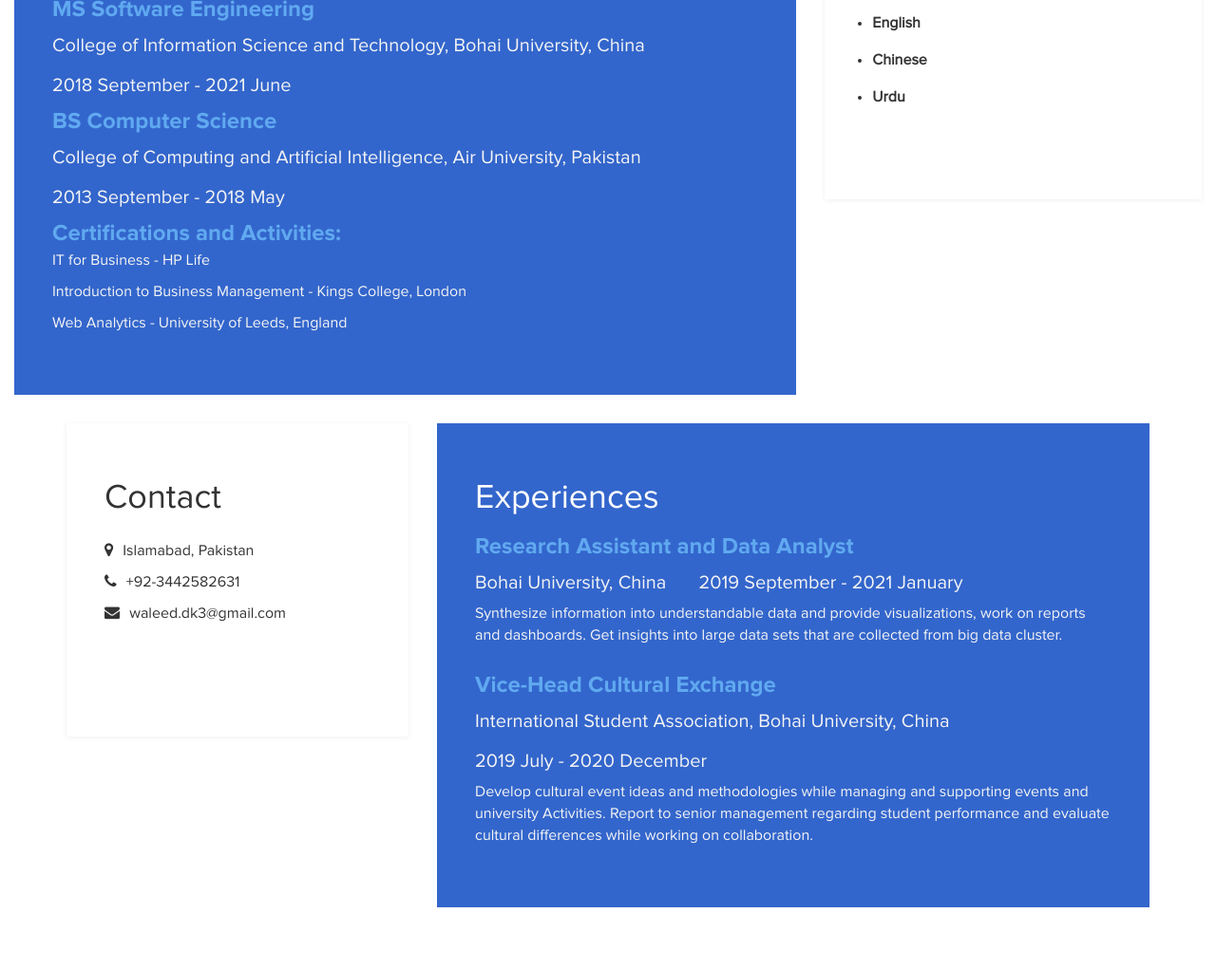
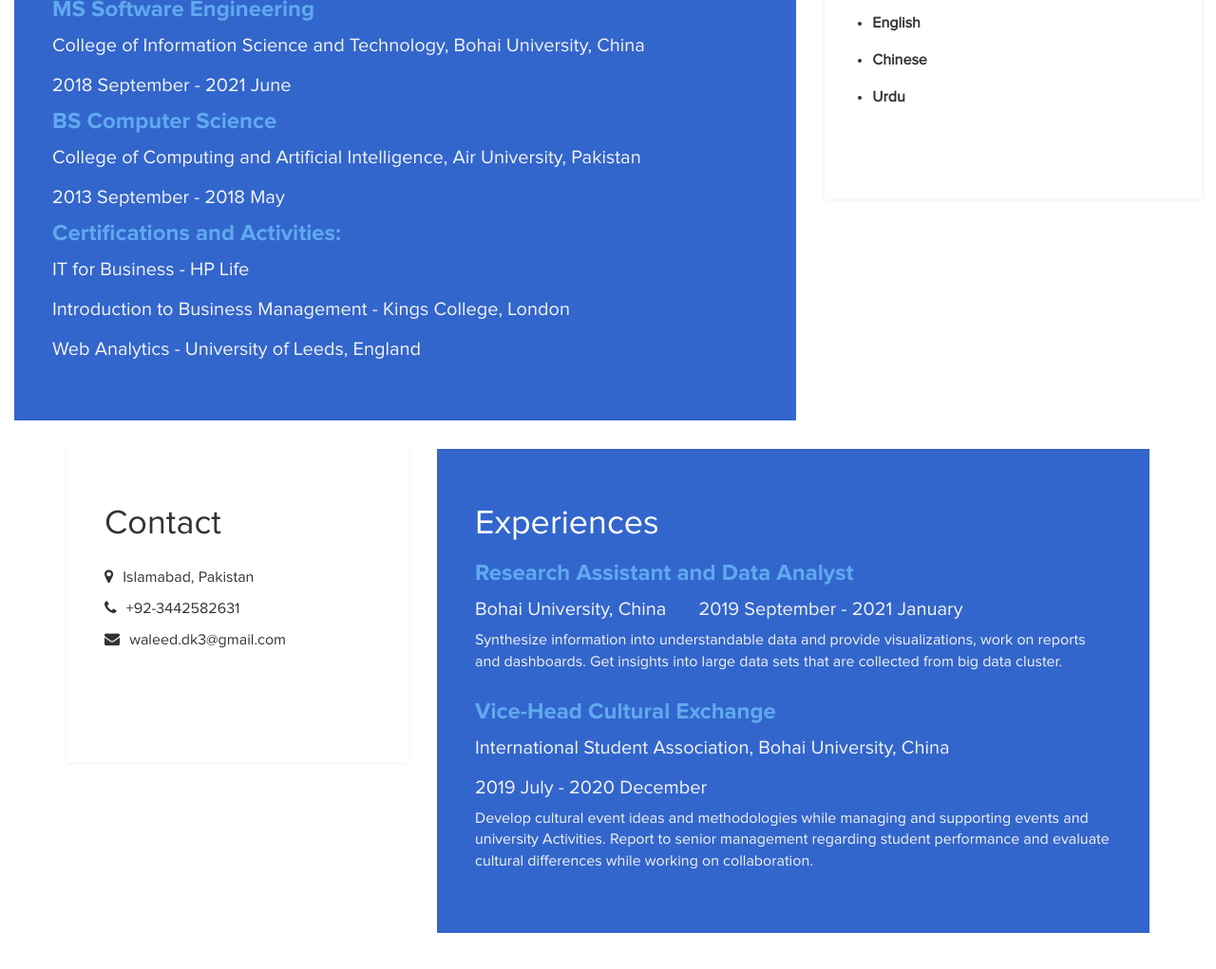
Before and after one commit to waleed17/waleed17.github.io, a plain HTML site: page index.html in a window 1280 px wide. Shown: the part 1214-2235 px from the top of the page at 95% size. Drawn offline with Linux system fonts and the light colour scheme.

Commit message:
Update index 3rd time

```diff
--- a/index.html
+++ b/index.html
@@ -93,9 +93,11 @@ http://www.templatemo.com/tm-467-easy-profile
 								<h5>2013 September - 2018 May</h5>
 							</div>
                         <h4 class="education-title accent">Certifications and Activities:</h4>
-						<p class="education-school">IT for Business  - HP Life</p>
-                        <p class="education-school">Introduction to Business Management - Kings College, London</p>
-                        <p class="education-school">Web Analytics - University of Leeds, England</p>
+							<div class="education-school">
+								<h5>IT for Business  - HP Life </h5><br>
+								<h5>Introduction to Business Management - Kings College, London</h5>
+                                <h5>Web Analytics - University of Leeds, England</h5>
+							</div>
 					</div>
 			</div>
 
```
